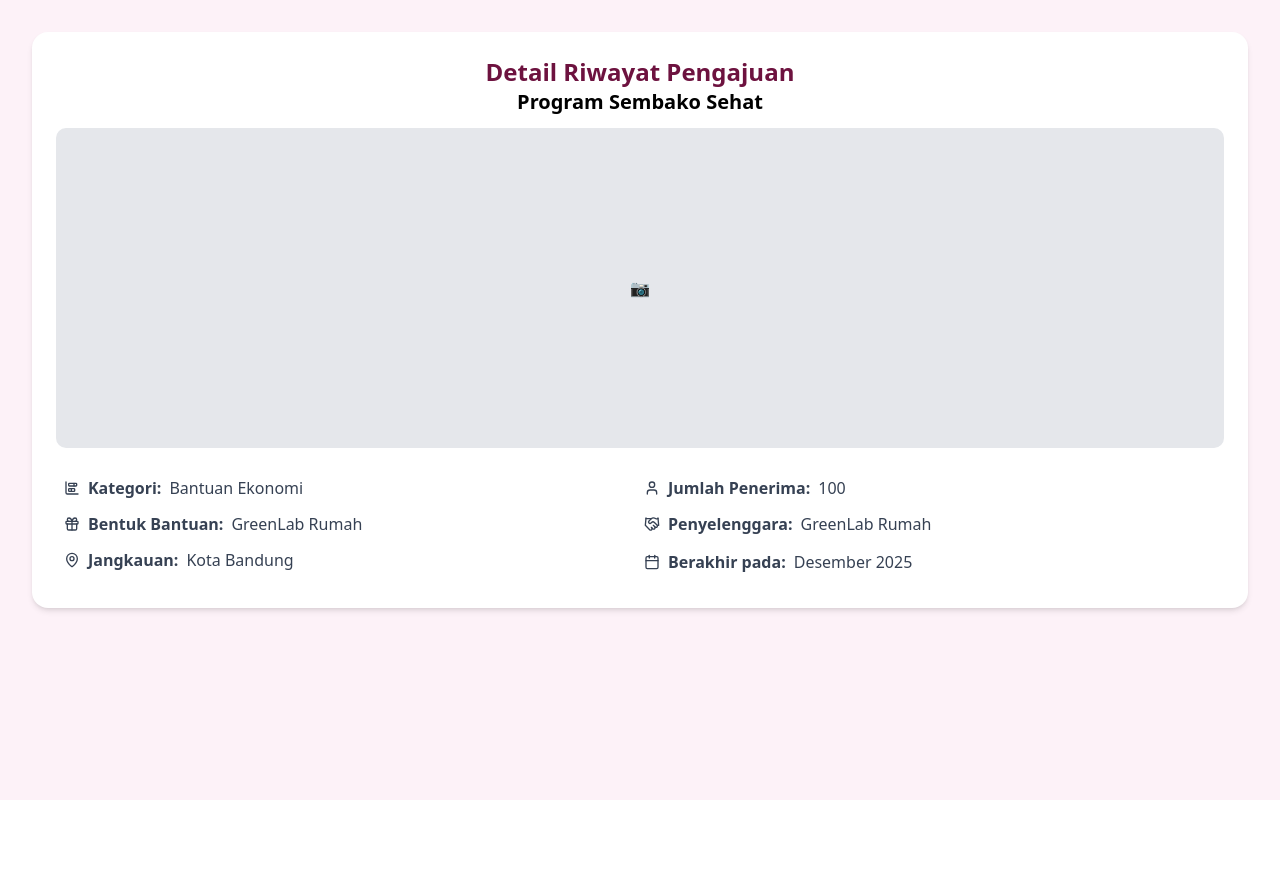
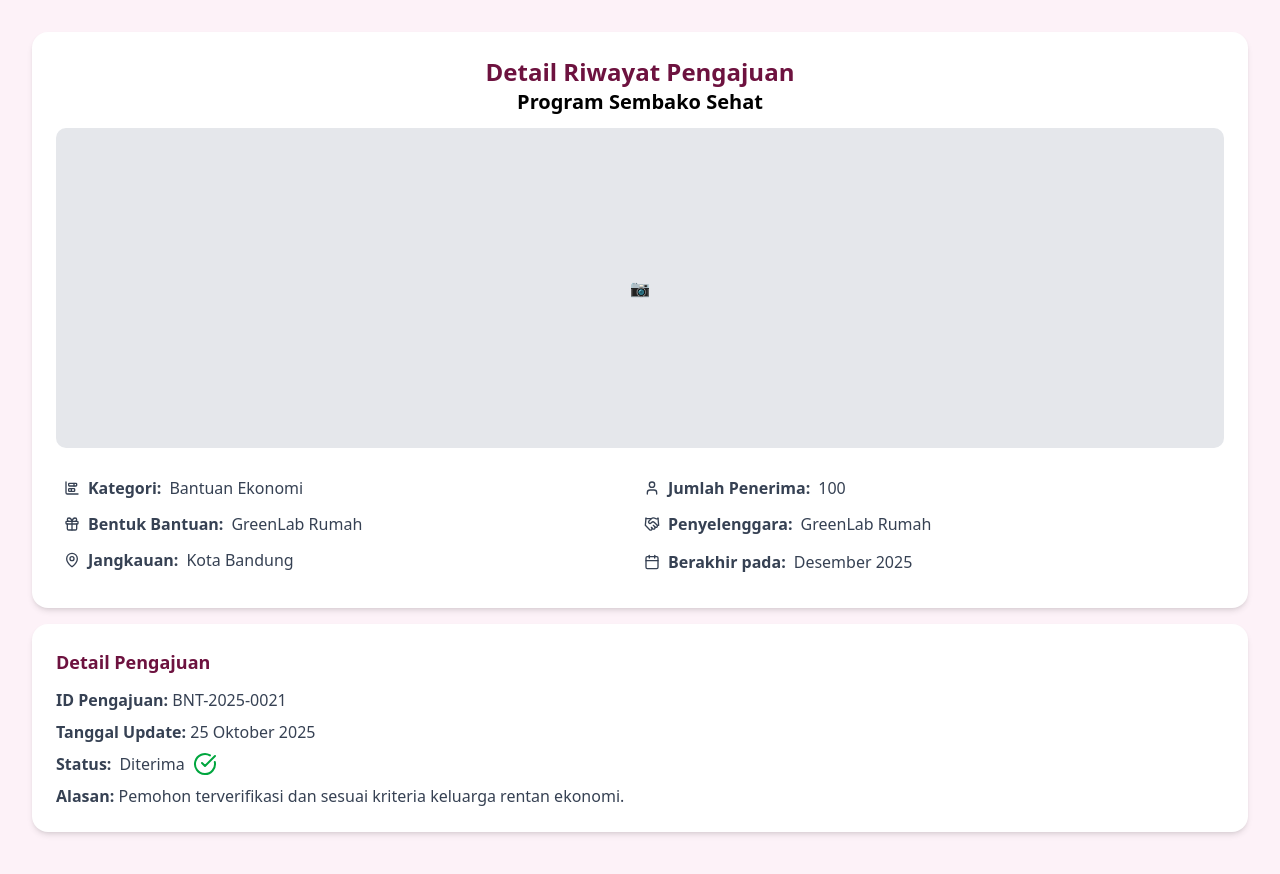
Before and after one commit to PI-25-Siti-Walidah/together-client, a Next.js app: page /riwayat/detail/1 in a window 1280 px wide. Shown: the top 874 px of the page. Before the commit the page ends 800 px from the top, so only its background shows below. Built offline with nearby package versions, Linux system fonts and the light colour scheme.

Commit message:
make pengajuan section on detail riwayat page

```diff
--- a/src/app/riwayat/detail/[id]/component/pengajuan.jsx
+++ b/src/app/riwayat/detail/[id]/component/pengajuan.jsx
@@ -1,7 +1,39 @@
+import { Clock, CheckCircle, XCircle, Archive } from "lucide-react";
+
 export default function Pengajuan (){
+    const dataPengajuan = {
+        id: "BNT-2025-0021",
+        tanggal: "25 Oktober 2025",
+        status: "Diterima",
+        alasan: "Pemohon terverifikasi dan sesuai kriteria keluarga rentan ekonomi."
+    };
+    const StatusIcon = () => {
+        switch (dataPengajuan.status) {
+            case "Diproses":
+                return <Clock className="text-yellow-500" />;
+            case "Diterima":
+                return <CheckCircle className="text-green-600" />;
+            case "Ditolak":
+                return <XCircle className="text-red-500" />;
+            case "Selesai":
+               return <Archive className="text-blue-600" />;
+            default:
+                return null;
+        }
+    };
     return(
-        <section>
-
+        <section className="bg-white rounded-2xl shadow-md p-6">
+            <h2 className="text-lg font-bold text-[#6D123F] mb-3">Detail Pengajuan</h2>
+            <div className="space-y-2 text-gray-700 text-sm md:text-base">
+                <p><strong>ID Pengajuan:</strong> {dataPengajuan.id}</p>
+                <p><strong>Tanggal Update:</strong> {dataPengajuan.tanggal}</p>
+                <div className="flex items-center gap-2">
+                    <strong>Status:</strong>
+                    <span>{dataPengajuan.status}</span>
+                    <StatusIcon />
+                </div>
+                <p><strong>Alasan:</strong> {dataPengajuan.alasan}</p>
+            </div>
         </section>
     )
 }
```
